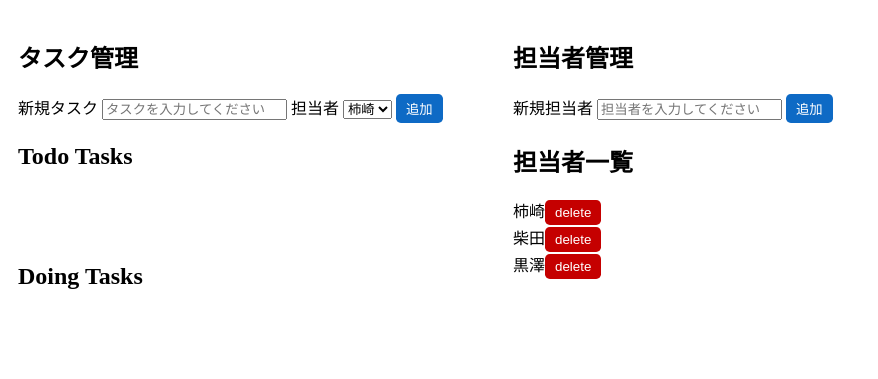
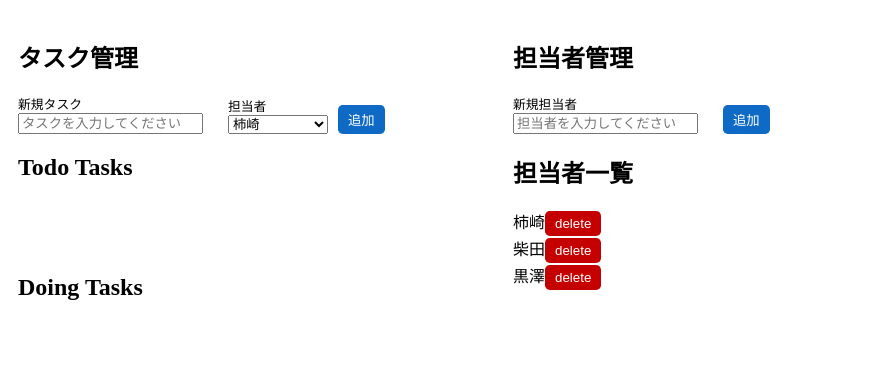
Before and after one commit to chihiro-kakizaki/todolist, a plain HTML site: page chihiro_todo_v2/todo.html in a window 1280 px wide. Shown: the part 61-440 px from the top of the page, without its empty margins (0-878 px from the left). Drawn offline with Linux system fonts and the light colour scheme.

Commit message:
label縦並び

```diff
--- a/chihiro_todo_v2/main.css
+++ b/chihiro_todo_v2/main.css
@@ -21,12 +21,14 @@ li {
     grid-column-gap: 10px;
 }
 
-.todo_wrapper {
+.task_wrapper {
 
 }
 
-.person_wrapper {
-
+.task_form {
+    display: grid;
+    grid-template-columns: 200px 100px 1fr;
+    grid-column-gap: 10px;
 }
 
 .todo_content {
@@ -40,6 +42,35 @@ li {
 
 .todo_content > ul > li {
     padding: 10px 5px;
+}
+
+.person_wrapper {
+
+}
+
+.person_form {
+    display: grid;
+    grid-template-columns: 200px 1fr;
+    grid-column-gap: 10px;
+}
+
+.task_form > div, .person_form > div {
+    margin: auto 0 0 0;
+}
+
+.label {
+    display: block;
+    font-size: 0.8rem;
+}
+
+.input {
+    display: block;
+    width: auto;
+}
+
+.select {
+    display: block;
+    width: 100px;
 }
 
 .button {
--- a/chihiro_todo_v2/todo.html
+++ b/chihiro_todo_v2/todo.html
@@ -10,14 +10,20 @@
         <h1>Chihiro-TODO-List V2</h1>
     </header>
     <main class="wrapper">
-        <section class="todo_wrapper">
+        <section class="task_wrapper">
             <h2>タスク管理</h2>
-            <form>
-                <label for="task_value">新規タスク</label>
-                <input id="task_value" type="text" placeholder="タスクを入力してください"/>
-                <label for="person_select">担当者</label>
-                <select id="person_select"></select>
-                <button id="task_submit" class="button add_button" type="button">追加</button>
+            <form class="task_form">
+                <div>
+                    <label for="task_value" class="label">新規タスク</label>
+                    <input id="task_value" class="input" type="text" placeholder="タスクを入力してください"/>
+                </div>
+                <div>
+                    <label for="person_select" class="label">担当者</label>
+                    <select id="person_select" class="select"></select>
+                </div>
+                <div>
+                    <button id="task_submit" class="button add_button" type="button">追加</button>
+                </div>
             </form>
             <div class="todo_content">
                 <h2>Todo Tasks</h2>
@@ -34,10 +40,14 @@
         </section>
         <section class="person_wrapper">
             <h2>担当者管理</h2>
-            <form>
-                <label for="person_name">新規担当者</label>
-                <input id="person_name" type="text" placeholder="担当者を入力してください"/>
-                <button id="person_submit" class="button add_button" type="button">追加</button>
+            <form class="person_form">
+                <div>
+                    <label for="person_name" class="label">新規担当者</label>
+                    <input id="person_name" class="input" type="text" placeholder="担当者を入力してください"/>
+                </div>
+                <div>
+                    <button id="person_submit" class="button add_button" type="button">追加</button>
+                </div>
             </form>
             <div>
                 <h2>担当者一覧</h2>
```
